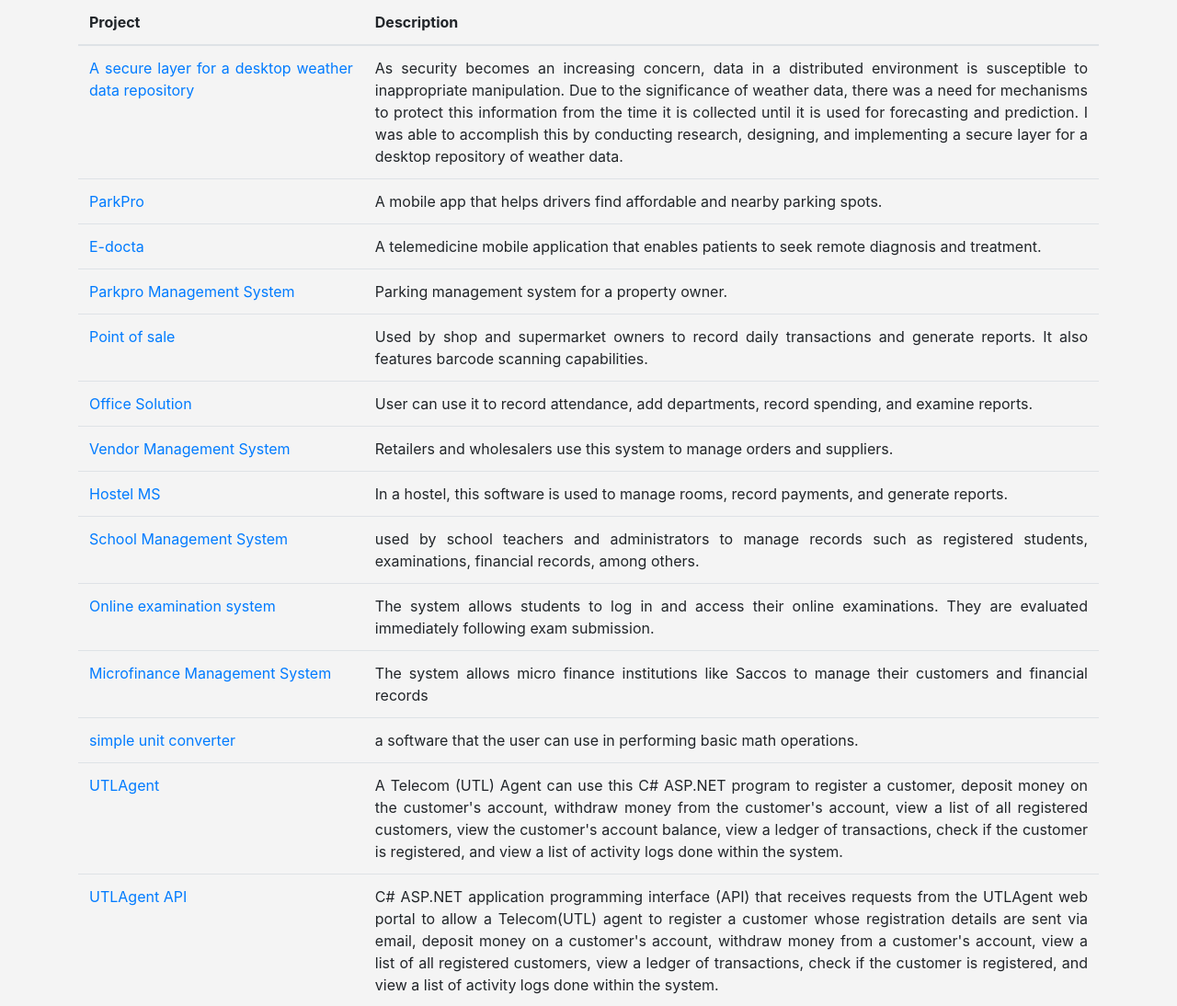
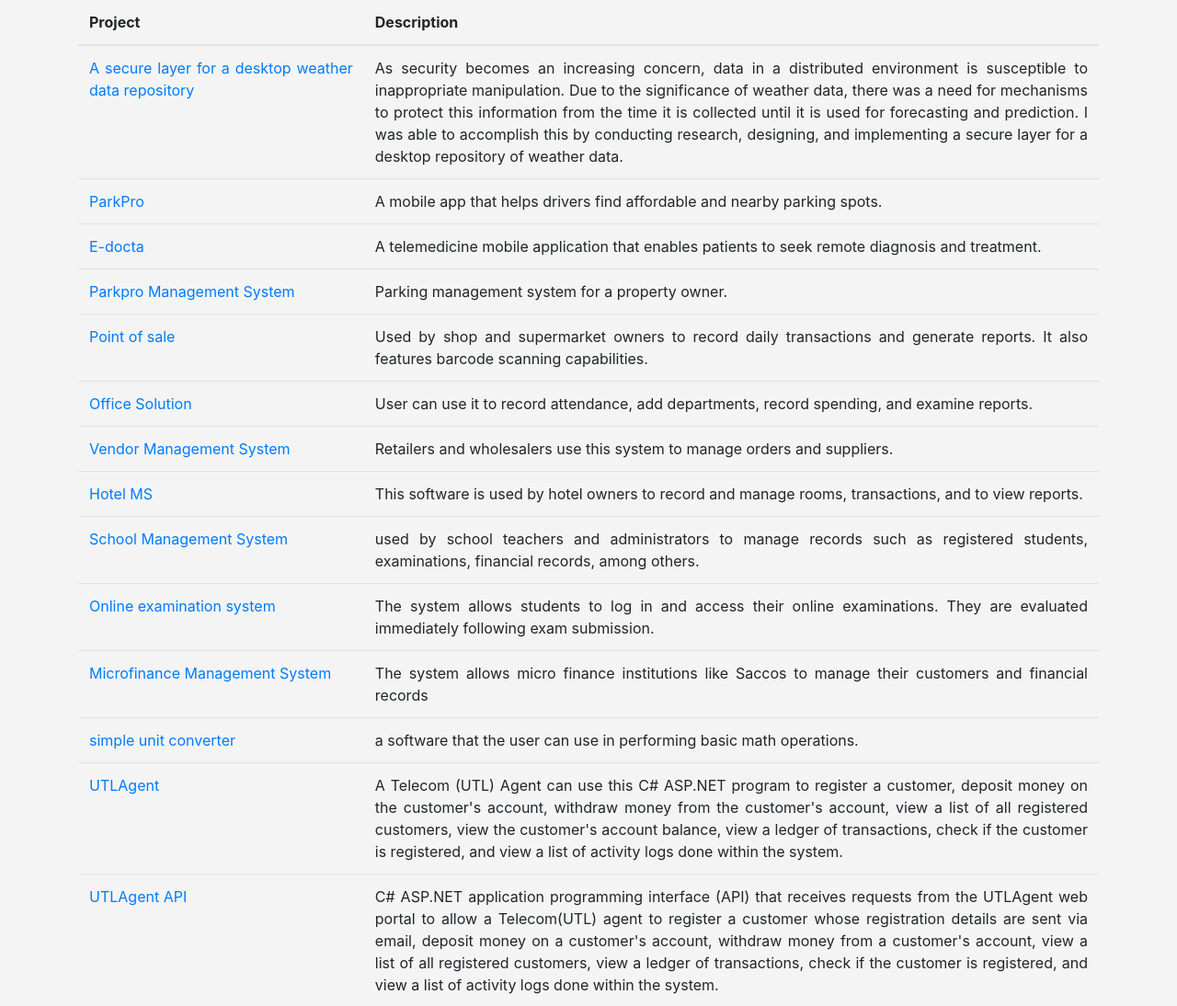
Before and after one commit to d-asingwire/dallingtonug, a PHP site: page / in a window 1280 px wide. Shown: the part 4931-6025 px from the top of the page at 92% size. Run offline with PHP 8.4, Linux system fonts and the light colour scheme.

Commit message:
edited application links

```diff
--- a/index.php
+++ b/index.php
@@ -502,7 +502,7 @@
 
 
                         <tr>
-                            <td><a href="http://posv2.parkproug.com" target="_blank">Point of sale</a></td>
+                            <td><a href="http://posv1.parkproug.com" target="_blank">Point of sale</a></td>
                             <td>Used by shop and supermarket owners to record daily transactions and generate reports. It also features barcode scanning capabilities.</td>
                         </tr>
 
@@ -519,15 +519,15 @@
                             <td>Retailers and wholesalers use this system to manage orders and suppliers.</td>
                         </tr>
 
-                        <tr>
+                        <!-- <tr>
                             <td><a href="http://grento.parkproug.com/" target="_blank"> Hostel MS</a></td>
                             <td>In a hostel, this software is used to manage rooms, record payments, and generate reports.</td>
+                        </tr> -->
+
+                        <tr>
+                            <td><a href="http://hms.parkproug.com" target="_blank"> Hotel MS</a></td>
+                            <td>This software is used by hotel owners to record and manage rooms, transactions, and to view reports.</td>
                         </tr>
-
-                        <!-- <tr>
-                            <td><a href="http://hms.parkproug.com" target="_blank"> Restaurant MS</a></td>
-                            <td>Restaurant proprietors use this software to log transactions and view reports.</td>
-                        </tr> -->
 
                         <tr>
                             <td><a href="http://sms.parkproug.com/" target="_blank"> School Management System</a></td>
```
